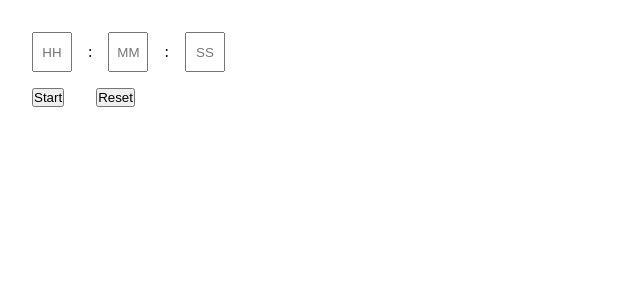
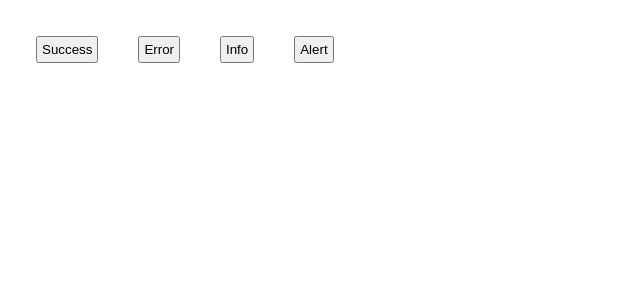
Before and after one commit to Ibrahim1249/React_Interview_Practice, a React (Vite) app: page / in a window 1280 px wide. Shown: the top 300 px of the page, without its empty margins (0-640 px from the left). Built offline with nearby package versions, Linux system fonts and the light colour scheme.

Commit message:
added one more question on Toaster

```diff
--- a/src/App.css
+++ b/src/App.css
@@ -280,3 +280,52 @@ img{
     display: flex;
     gap: 2rem;
   }
+
+  /*** Toaster CSS *****/
+  .button-container button {
+    margin: 0.25rem;
+    cursor: pointer;
+    padding: 0.25rem;
+  }
+  .toast-container {
+    position: fixed;
+    top: 0.25rem;
+    right: 0.25rem;
+  }
+
+  .toast {
+    padding: 1rem;
+    width: 200px;
+    background-color: rgb(240, 238, 128);
+    display: flex;
+    justify-content: space-between;
+    border-radius: 5px;
+    animation: slide 1s 1;
+    margin-bottom: 1rem;
+  }
+
+  .toast span {
+    cursor: pointer;
+    color: brown;
+  }
+  .success {
+    background-color: lightgreen;
+  }
+  .error {
+    background-color: rgb(219, 61, 49);
+  }
+  .info {
+    background-color: lightskyblue;
+  }
+  .alert {
+    background-color: lightgray;
+  }
+
+  @keyframes slide {
+    0% {
+      transform: translate(100%);
+    }
+    100% {
+      transform: translateX(0%);
+    }
+  }
--- a/src/App.jsx
+++ b/src/App.jsx
@@ -5,6 +5,7 @@
 // import Carousal from "./Components/Carousal"
 import "./App.css"
 import StopWatch from "./Components/Stop Watch/StopWatch"
+import { Toaster } from "./Components/Toaster/Toaster"
 // import Post from "./Components/Pagination/Post"
 // import ProductPage from "./Components/Pagination2/ProductPage"
 // import Infinite from "./Components/Infinite Scroll/Infinite"
@@ -28,7 +29,8 @@ function App() {
     // <VirtualizedList />
     // <StepperComponent/>
     // <EngineComponent/>
-    <StopWatch />
+    // <StopWatch />
+    <Toaster />
   )
 }
 
--- /dev/null
+++ b/src/Components/Toaster/Toaster.jsx
@@ -0,0 +1,82 @@
+import { useRef, useState } from "react";
+
+export function Toaster() {
+  const [toast, setToast] = useState([]);
+  const timeRef = useRef({});
+
+  function addToast(message, type) {
+    let id = new Date().getTime();
+    let copyToast = [...toast, { id, message, type }];
+    setToast(copyToast);
+    timeRef.current[id] = setTimeout(() => handleClose(id), 5000);
+  }
+
+  function handleClose(id) {
+    clearTimeout(timeRef.current[id]);
+    delete timeRef.current[id];
+
+    setToast((prevToast) => {
+      const filterToast = prevToast.filter((toast, index) => toast.id !== id);
+      return filterToast;
+    });
+  }
+
+  return (
+    <>
+      <div className="container">
+        <div className="toast-container">
+          {toast &&
+            toast.map((obj, index) => {
+              return (
+                <div key={obj.id} className={`toast ${obj.type}`}>
+                  {" "}
+                  {obj.message}{" "}
+                  <span
+                    onClick={() => {
+                      handleClose(obj.id);
+                    }}
+                  >
+                    x
+                  </span>
+                </div>
+              );
+            })}
+        </div>
+        <div className="button-container">
+          <button
+            onClick={() => {
+              addToast("Success", "success");
+            }}
+          >
+            {" "}
+            Success
+          </button>
+          <button
+            onClick={() => {
+              addToast("Error", "error");
+            }}
+          >
+            {" "}
+            Error
+          </button>
+          <button
+            onClick={() => {
+              addToast("Info", "info");
+            }}
+          >
+            {" "}
+            Info
+          </button>
+          <button
+            onClick={() => {
+              addToast("Alert", "alert");
+            }}
+          >
+            {" "}
+            Alert
+          </button>
+        </div>
+      </div>
+    </>
+  );
+}
```
